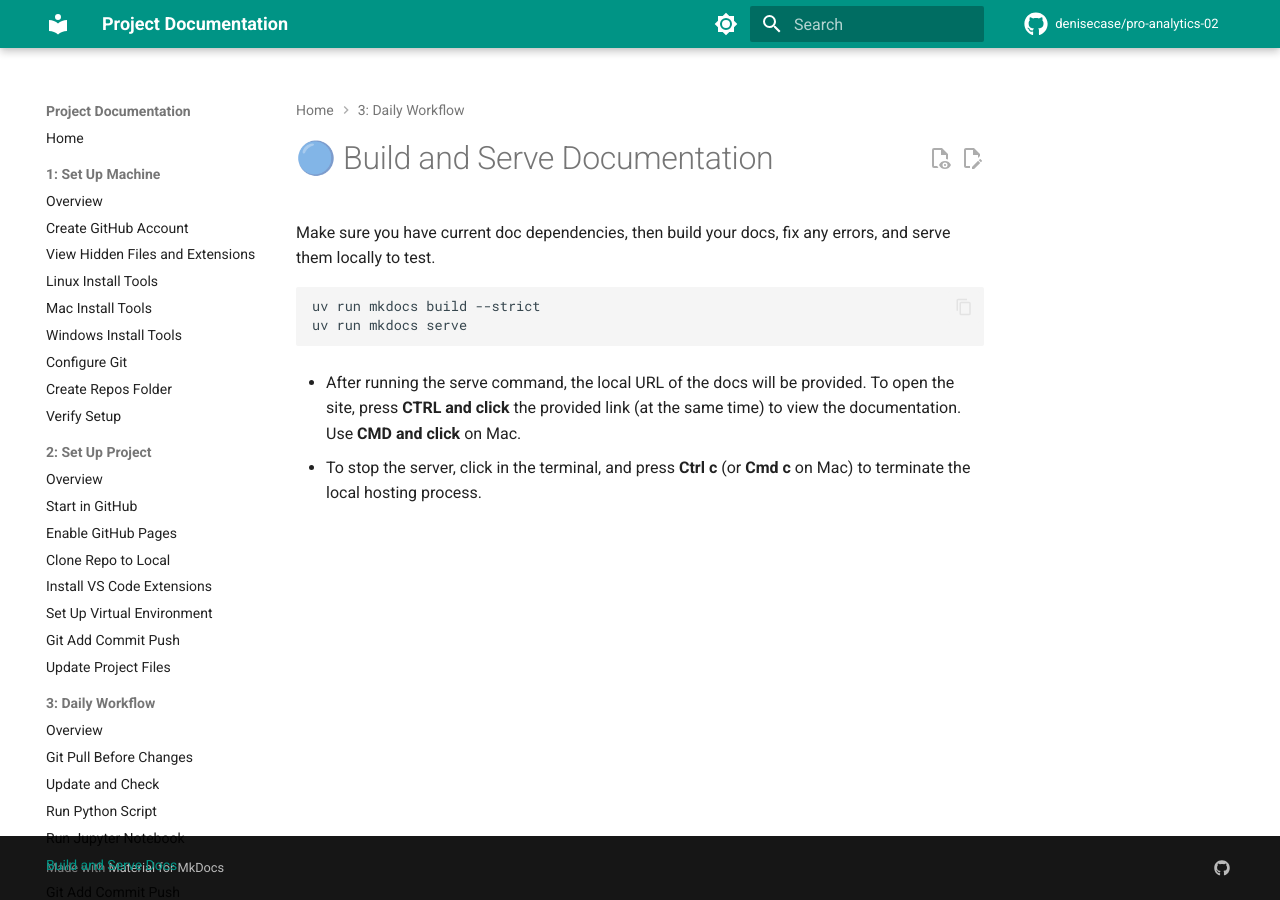
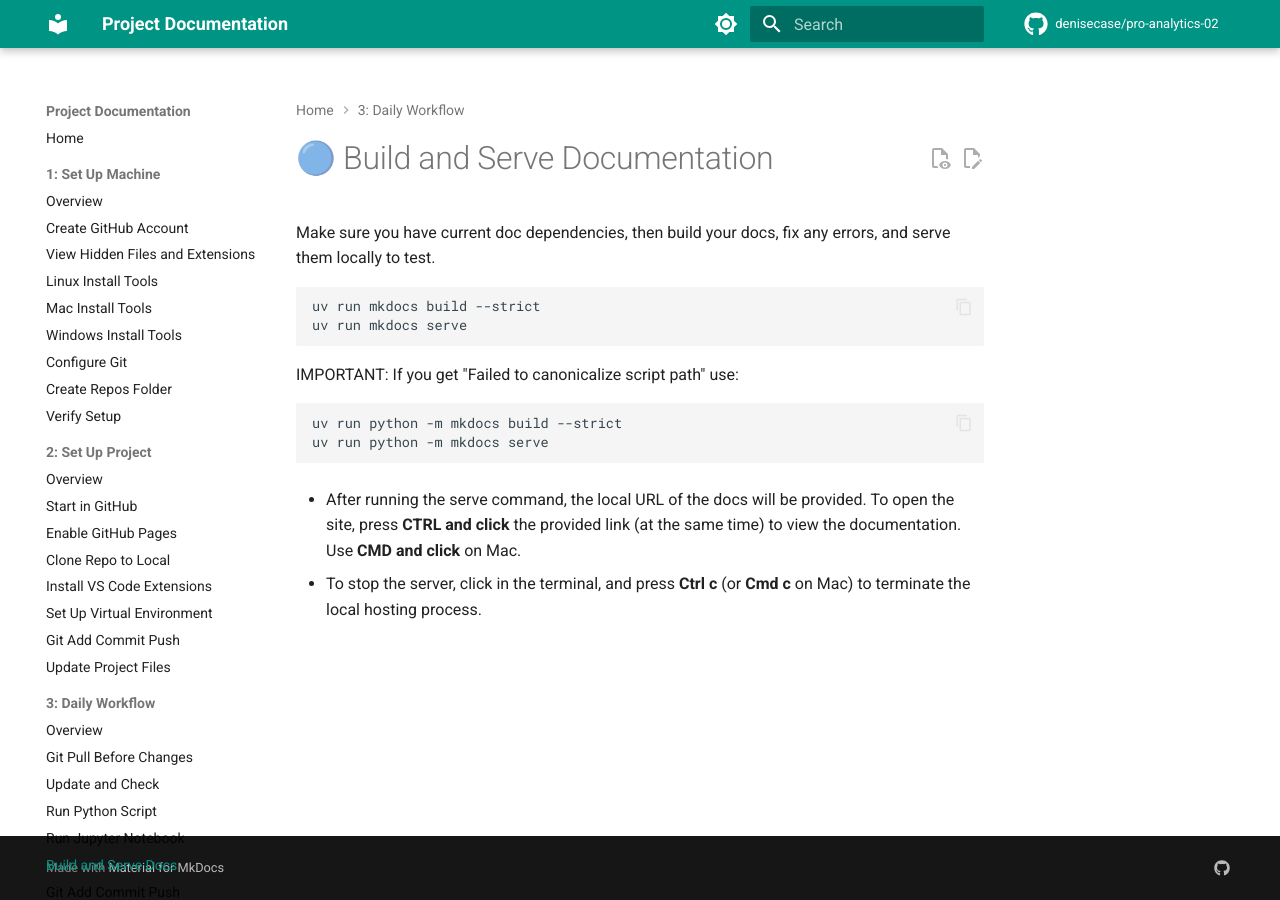
Before and after one commit to denisecase/pro-analytics-02, an MkDocs documentation site: the page built from docs/03-daily-workflow/03-build-serve-docs.md, in a window 1280 px wide. Built offline with MkDocs 1.6.1 and Material for MkDocs 9.7.7, drawn with Linux system fonts in a browser that asks for light colours; comment, search, counter and statistics services are not loaded.

Commit message:
2026 01 update

````diff
--- a/docs/03-daily-workflow/03-build-serve-docs.md
+++ b/docs/03-daily-workflow/03-build-serve-docs.md
@@ -7,6 +7,14 @@ uv run mkdocs build --strict
 uv run mkdocs serve
 ```
 
+IMPORTANT: If you get "Failed to canonicalize script path" use:
+
+```shell
+uv run python -m mkdocs build --strict
+uv run python -m mkdocs serve
+```
+
+
 - After running the serve command, the local URL of the docs will be provided. To open the site, press **CTRL and click** the provided link (at the same time) to view the documentation. Use **CMD and click** on Mac.
 
 - To stop the server, click in the terminal, and press **Ctrl c** (or **Cmd c** on Mac) to terminate the local hosting process.
--- a/mkdocs.yml
+++ b/mkdocs.yml
@@ -148,6 +148,12 @@ nav:
       - Python Packages (Core): py-packages-core.md
       - Python Packages (Extended): py-packages.md
 
+  - Python:
+      - Project Structure: 06-python/project-structure.md
+      - File Structure: 06-python/python-file-structure.md
+      - Standard Library: 06-python/standard-library.md
+      - Writing README: 06-python/writing-readme.md
+
   - Help:
       - Taking Screenshots: 04-help/01-taking-screenshots.md
 
````
Also changed, not shown: docs/02-set-up-project/05-set-up-virtual-environment.md (+1 -0 lines), docs/03-daily-workflow/02-run-and-check.md (+1 -1 lines), docs/03-daily-workflow/index.md (+1 -1 lines), docs/04-help/naming-gh-actions.md (deleted, +0 -25 lines), docs/06-python/writing-readme.md (+0 -4 lines), docs/06-python/images/vs_code_while_working.png (added), docs/06-python/logging.md (deleted).
